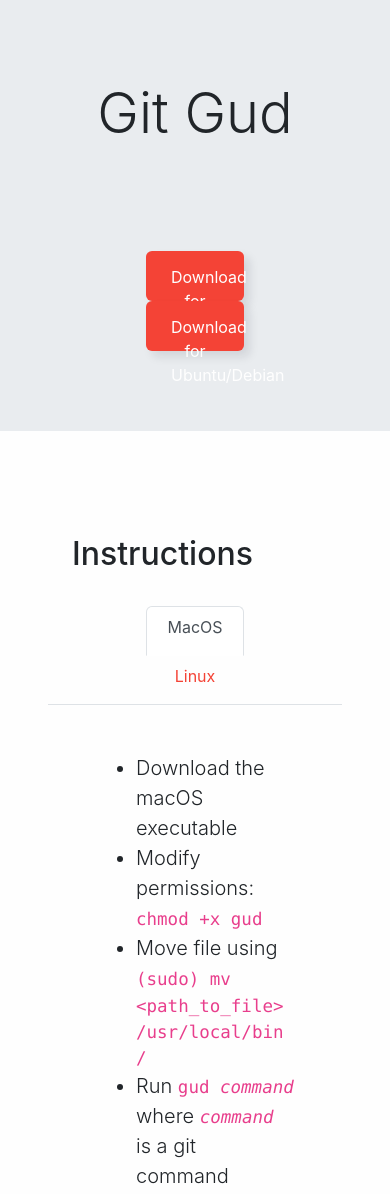
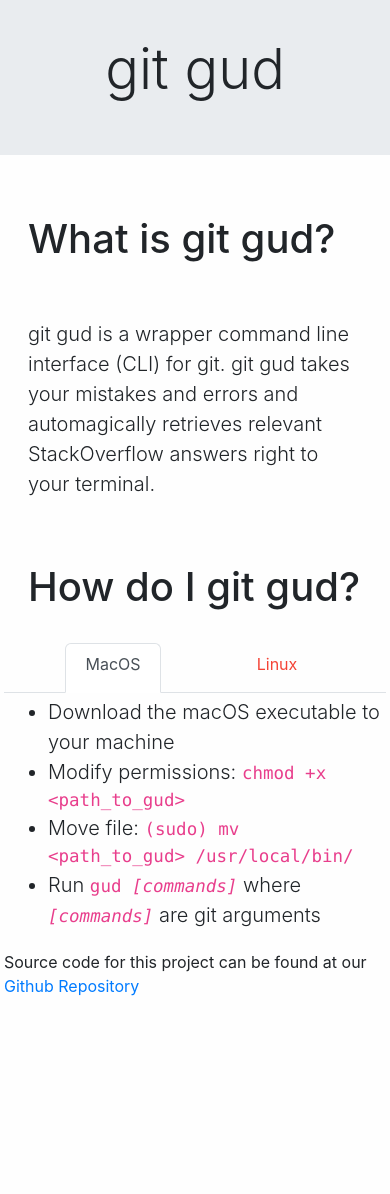
Before and after one commit to a-vorontsov/git-gud, a plain HTML site: page src/index.html in a window 390 px wide. Shown: the top 1194 px of the page. After the commit the page ends 1018 px from the top, so only its background shows below. Drawn offline with nearby package versions, Linux system fonts and the light colour scheme.

Commit message:
Update styling

```diff
--- a/src/css/stylesheet.css
+++ b/src/css/stylesheet.css
@@ -12,7 +12,7 @@
 
 /* unvisited link */
 a {
-   height: 50px;
+   min-height: 50px;
    width: 300px;
    margin: 0 32px;
 }
@@ -73,3 +73,9 @@
 .nav-tabs {
   text-align: center;
 }
+
+@media (max-width: 767.98px) {
+  .hidden-sm {
+    display: none;
+  }
+}
--- a/src/index.html
+++ b/src/index.html
@@ -3,43 +3,47 @@
     <meta charset="UTF-8">
     <meta name="viewport" content="width=device-width, initial-scale=1.0">
     <meta http-equiv="X-UA-Compatible" content="ie=edge">
-    <title>Git Gud</title>
+    <title>git gud</title>
     <link rel="stylesheet" href="https://stackpath.bootstrapcdn.com/bootstrap/4.3.1/css/bootstrap.min.css" integrity="sha384-ggOyR0iXCbMQv3Xipma34MD+dH/1fQ784/j6cY/iJTQUOhcWr7x9JvoRxT2MZw1T" crossorigin="anonymous">
     <link rel="stylesheet" href="css/stylesheet.css"/>
 </head>
 <body>
     <div class="jumbotron jumbotron-fluid">
-        <div class="container p-5">
-            <h1 align="center"class="display-4">Git Gud</h1>
+        <div class="container p-md-5 p-sm-3 p-1">
+            <h1 align="center"class="display-4">git gud</h1>
         </div>
-        <div class="container text-center p-5">
-            <a class="button-link col-4" href="cli/mac/gud" download="gud">Download for macOS</a>
-            <a class="button-link col-4" href="cli/linux/gud" download="gud">Download for Ubuntu/Debian</a>
+        <div class="container text-center p-md-5 p-sm-3 p-1">
+            <a class="button-link col-md-5 col-lg-4 m-sm-1 m-md-2 m-lg-3 hidden-sm" href="cli/mac/gud" download="gud">Download for macOS</a>
+            <a class="button-link col-md-5 col-lg-4 m-sm-1 m-md-2 m-lg-3 hidden-sm" href="cli/linux/gud" download="gud">Download for Ubuntu/Debian</a>
         </div>
     </div>
-    <div class="container p-5">
-        <h2 class="p-4">Instructions</h2>
+    <div class="container p-md-5 p-sm-3 p-1">
+        <h1 class="p-4">What is git gud?</h1>
+        <p class="lead p-4">
+            git gud is a wrapper command line interface (CLI) for git. git gud takes your mistakes and errors and automagically retrieves relevant StackOverflow answers right to your terminal.
+        </p>
+        <h1 class="p-4">How do I git gud?</h1>
         <nav>
           <div class="nav nav-tabs text-center" id="nav-tab" role="tablist">
-            <a class="nav-item nav-link col-4 active" id="nav-mac-tab" data-toggle="tab" href="#nav-mac" role="tab" aria-controls="nav-home" aria-selected="true">MacOS</a>
-            <a class="nav-item nav-link col-4" id="nav-linux-tab" data-toggle="tab" href="#nav-linux" role="tab" aria-controls="nav-profile" aria-selected="false">Linux</a>
+            <a class="nav-item nav-link col-md-4 col-3 active" id="nav-mac-tab" data-toggle="tab" href="#nav-mac" role="tab" aria-controls="nav-home" aria-selected="true">MacOS</a>
+            <a class="nav-item nav-link col-md-4 col-3" id="nav-linux-tab" data-toggle="tab" href="#nav-linux" role="tab" aria-controls="nav-profile" aria-selected="false">Linux</a>
           </div>
         </nav>
         <div class="tab-content" id="nav-tabContent">
-            <div class="tab-pane fade lead p-5 show active" id="nav-mac" role="tabpanel" aria-labelledby="nav-home-tab">
+            <div class="tab-pane fade lead p-md-5 p-sm-3 p-1 show active" id="nav-mac" role="tabpanel" aria-labelledby="nav-home-tab">
                 <ul>
-                    <li>Download the macOS executable</li>
-                    <li>Modify permissions: <code>chmod +x gud</code></li>
-                    <li>Move file using <code>(sudo) mv &lt;path_to_file&gt; /usr/local/bin/</code></li>
-                    <li>Run <code>gud <i>command</i></code> where <code><i>command</i></code> is a git command</li>
+                    <li>Download the macOS executable to your machine</li>
+                    <li>Modify permissions: <code>chmod +x &lt;path_to_gud&gt;</code></li>
+                    <li>Move file: <code>(sudo) mv &lt;path_to_gud&gt; /usr/local/bin/</code></li>
+                    <li>Run <code>gud <i>[commands]</i></code> where <code><i>[commands]</i></code> are git arguments</li>
                 </ul>
             </div>
-            <div class="tab-pane fade lead p-5" id="nav-linux" role="tabpanel" aria-labelledby="nav-profile-tab">
+            <div class="tab-pane fade lead p-md-5 p-sm-3 p-1" id="nav-linux" role="tabpanel" aria-labelledby="nav-profile-tab">
                 <ul>
-                    <li>Download the Ubuntu/Debian executable</li>
-                    <li>Modify permissions: <code>chmod +x gud</code></li>
-                    <li>Move file using <code>(sudo) mv &lt;path_to_file&gt; /usr/bin/</code></li>
-                    <li>Run <code>gud <i>command</i></code> where <code><i>command</i></code> is a git command</li>
+                    <li>Download the Ubuntu/Debian executable to your machine</li>
+                    <li>Modify permissions: <code>chmod +x &lt;path_to_gud&gt;</code></li>
+                    <li>Move file: <code>(sudo) mv &lt;path_to_gud&gt; /usr/bin/</code></li>
+                    <li>Run <code>gud <i>[commands]</i></code> where <code><i>[commands]</i></code> are git arguments</li>
                 </ul>
             </div>
         </div>
```
